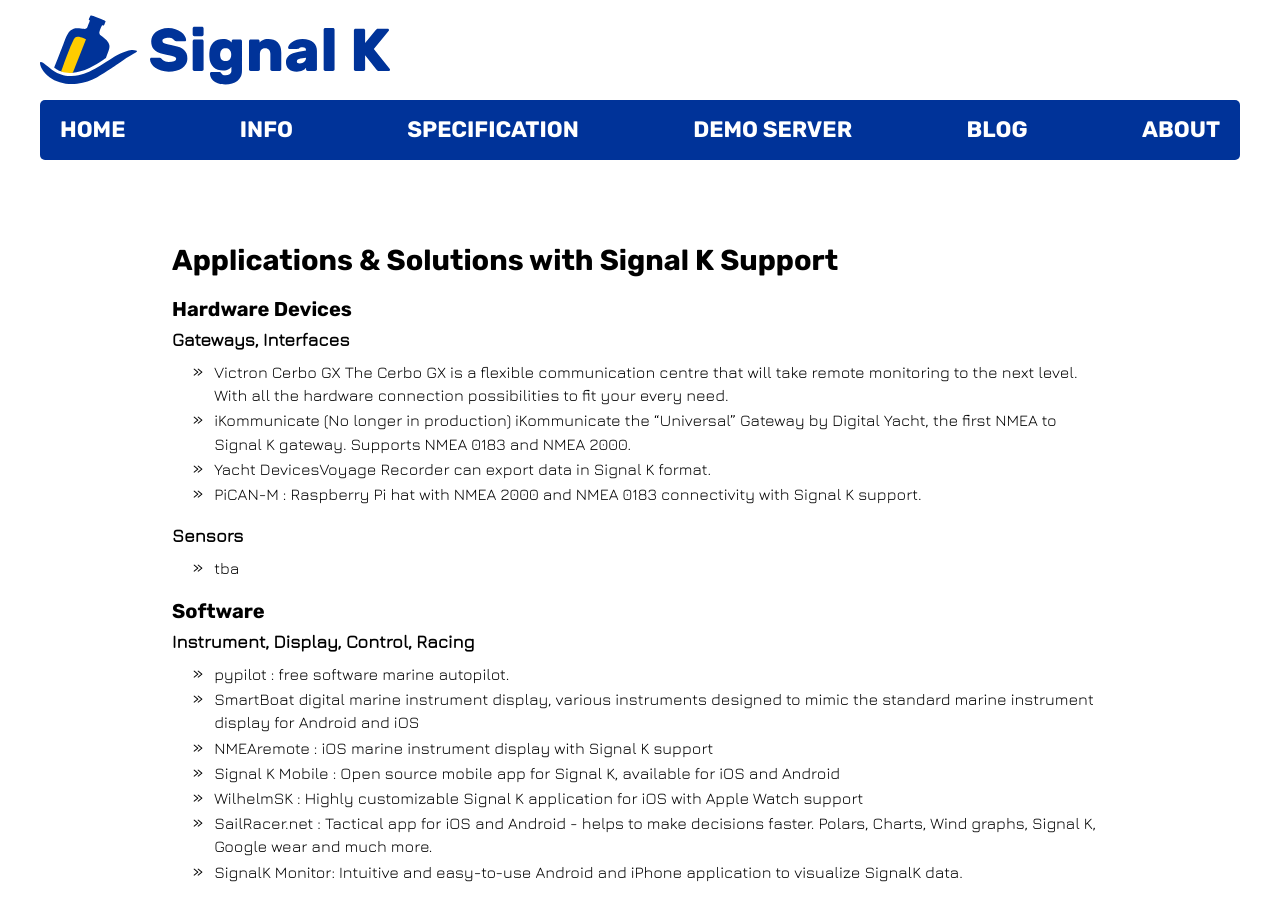
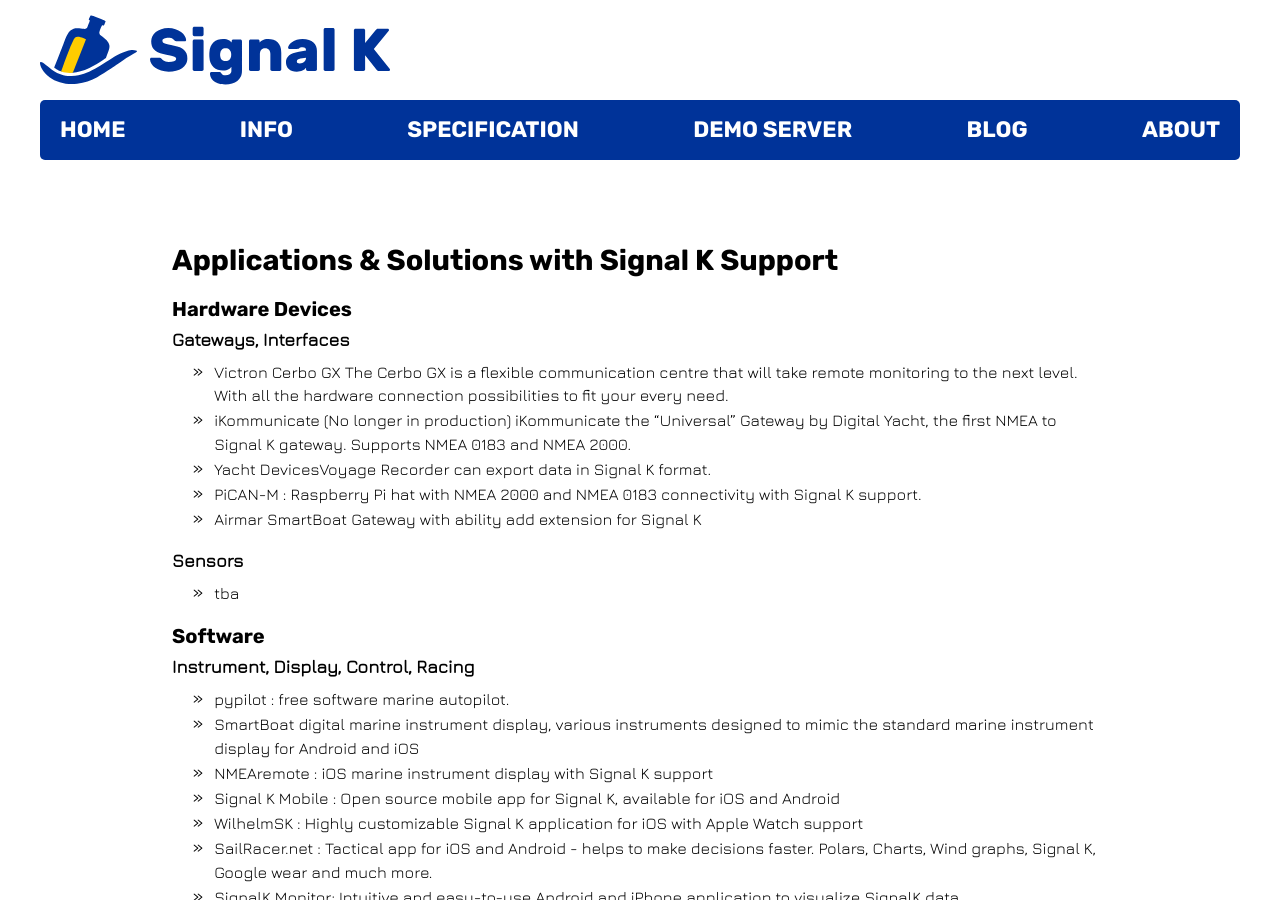
Before and after one commit to SignalK/signalk.github.io, a Jekyll site: the page built from solutions.md, in a window 1280 px wide and 900 px high. Built offline with Jekyll 4.4.1, drawn with Linux system fonts in a browser that asks for light colours; nearby versions of some CDN libraries.

Commit message:
Adding Airmar SmartBoat

```diff
--- a/solutions.md
+++ b/solutions.md
@@ -13,6 +13,7 @@
 - [iKommunicate](https://ikommunicate.com/) (No longer in production) iKommunicate the "Universal" Gateway by Digital Yacht, the first NMEA to Signal K gateway. Supports NMEA 0183 and NMEA 2000.
 - [Yacht Devices](http://www.yachtd.com) [Voyage Recorder](http://www.yachtd.com/products/recorder.html) can export data in Signal K format.
 - [PiCAN-M](http://skpang.co.uk/catalog/picanm-with-nmea-0183-and-nmea-2000-connection-3a-smps-p-1599.html) : Raspberry Pi hat with NMEA 2000 and NMEA 0183 connectivity with Signal K support.
+- [Airmar SmartBoat](https://www.airmar.com/Catalog/SmartBoat-SmartFlex) Gateway with ability add extension for Signal K
 
 #### Sensors
 - tba
```
